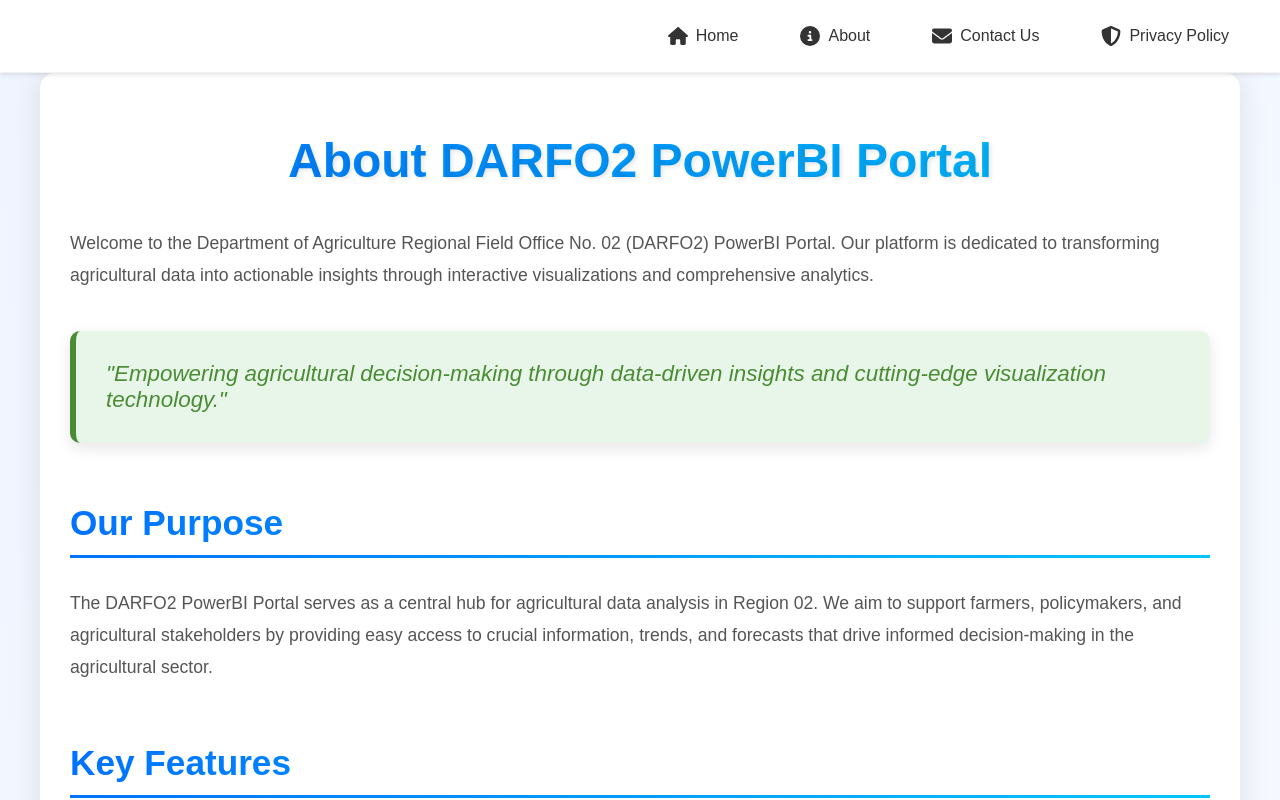
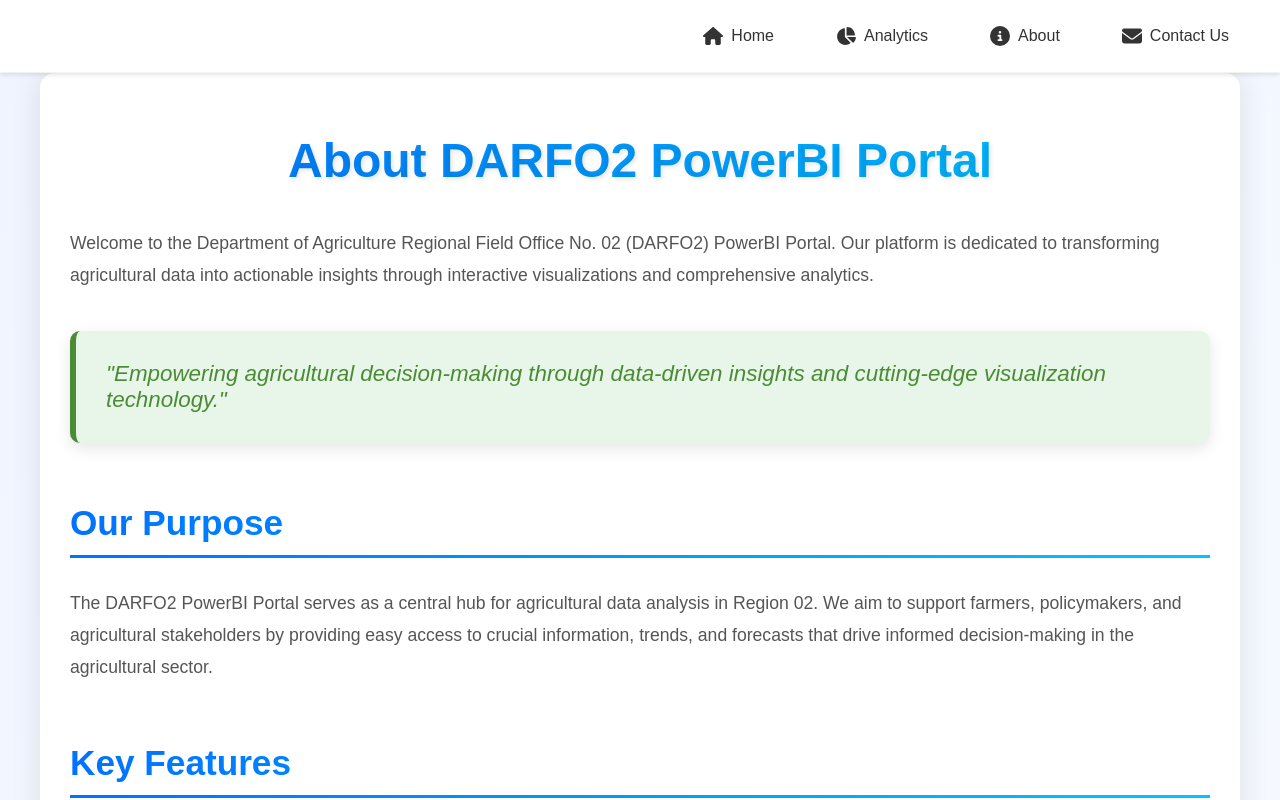
Before and after one commit to Kunada930/PowerBI, a React (Create React App) app: page /PowerBI/about in a window 1280 px wide. Shown: the top 800 px of the page. Built offline with nearby package versions, Linux system fonts and the light colour scheme.

Commit message:
changes on the gh-pages

```diff
--- a/src/components/about.jsx
+++ b/src/components/about.jsx
@@ -2,7 +2,7 @@
 import { FontAwesomeIcon } from '@fortawesome/react-fontawesome';
 import { faLeaf, faSeedling, faTractor, faChartLine } from '@fortawesome/free-solid-svg-icons';
 import styled from 'styled-components';
-import { faPhone, faEnvelope, faMapMarkerAlt, faHome, faInfoCircle, faShieldAlt, faBars } from '@fortawesome/free-solid-svg-icons';
+import { faPhone, faEnvelope, faMapMarkerAlt, faHome, faInfoCircle, faPieChart, faBars } from '@fortawesome/free-solid-svg-icons';
 import { faFacebook } from '@fortawesome/free-brands-svg-icons';
 import { Link, useLocation } from 'react-router-dom';
 import { useState } from 'react';
@@ -148,6 +148,10 @@
               <FontAwesomeIcon icon={faHome} className="nav-icon" />
               Home
             </Link>
+            <Link to="/dadospowerbiportal" className={`nav-link ${isActive('/dadospowerbiportal')}`}>
+                <FontAwesomeIcon icon={faPieChart} className="nav-icon" />
+                Analytics
+              </Link>
             <Link to="/about" className={`nav-link ${isActive('/about')}`}>
               <FontAwesomeIcon icon={faInfoCircle} className="nav-icon" />
               About
@@ -155,10 +159,6 @@
             <Link to="/contact" className={`nav-link ${isActive('/contact')}`}>
               <FontAwesomeIcon icon={faEnvelope} className="nav-icon" />
               Contact Us
-          </Link>
-          <Link to="/privacy" className={`nav-link ${isActive('/privacy')}`}>
-            <FontAwesomeIcon icon={faShieldAlt} className="nav-icon" />
-            Privacy Policy
             </Link>
           </div>
         </nav>
--- a/src/components/page.jsx
+++ b/src/components/page.jsx
@@ -12,7 +12,7 @@
 import regulatoryAnimation from "../animations/regulatory.json"
 import rcesAnimation from "../animations/rces.json"
 import { FontAwesomeIcon } from '@fortawesome/react-fontawesome';
-import { faHome, faInfoCircle, faPhone, faEnvelope, faMapMarkerAlt, faShieldAlt, faBars } from '@fortawesome/free-solid-svg-icons';
+import { faHome, faInfoCircle, faPhone, faEnvelope, faMapMarkerAlt, faPieChart, faBars } from '@fortawesome/free-solid-svg-icons';
 import styled from 'styled-components'
 import { faFacebook } from '@fortawesome/free-brands-svg-icons';
 import { Link, useLocation } from 'react-router-dom';
@@ -71,6 +71,10 @@
           <FontAwesomeIcon icon={faHome} className="nav-icon" />
           Home
         </Link>
+        <Link to="/dadospowerbiportal" className={`nav-link ${isActive('/dadospowerbiportal')}`}>
+            <FontAwesomeIcon icon={faPieChart} className="nav-icon" />
+            Analytics
+          </Link>
         <Link to="/about" className={`nav-link ${isActive('/about')}`}>
           <FontAwesomeIcon icon={faInfoCircle} className="nav-icon" />
           About
@@ -78,10 +82,6 @@
         <Link to="/contact" className={`nav-link ${isActive('/contact')}`}>
           <FontAwesomeIcon icon={faEnvelope} className="nav-icon" />
           Contact Us
-        </Link>
-        <Link to="/privacy" className={`nav-link ${isActive('/privacy')}`}>
-          <FontAwesomeIcon icon={faShieldAlt} className="nav-icon" />
-          Privacy Policy
         </Link>
       </div>
     </nav>
@@ -115,7 +115,7 @@
       <div className="footer-section">
         <h4>Connect With Us</h4>
         <div className="social-icons">
-          <a href="https://www.facebook.com/daregion2official" aria-label="Facebook"><FontAwesomeIcon icon={faFacebook} /></a>
+          <a href="https://www.facebook.com" aria-label="Facebook"><FontAwesomeIcon icon={faFacebook} /></a>
         </div>
       </div>
     </div>
```
Also changed, not shown: 7 other files (tests, documents, lock files or other folders). Lines whose indentation alone changed are shown as unchanged.
